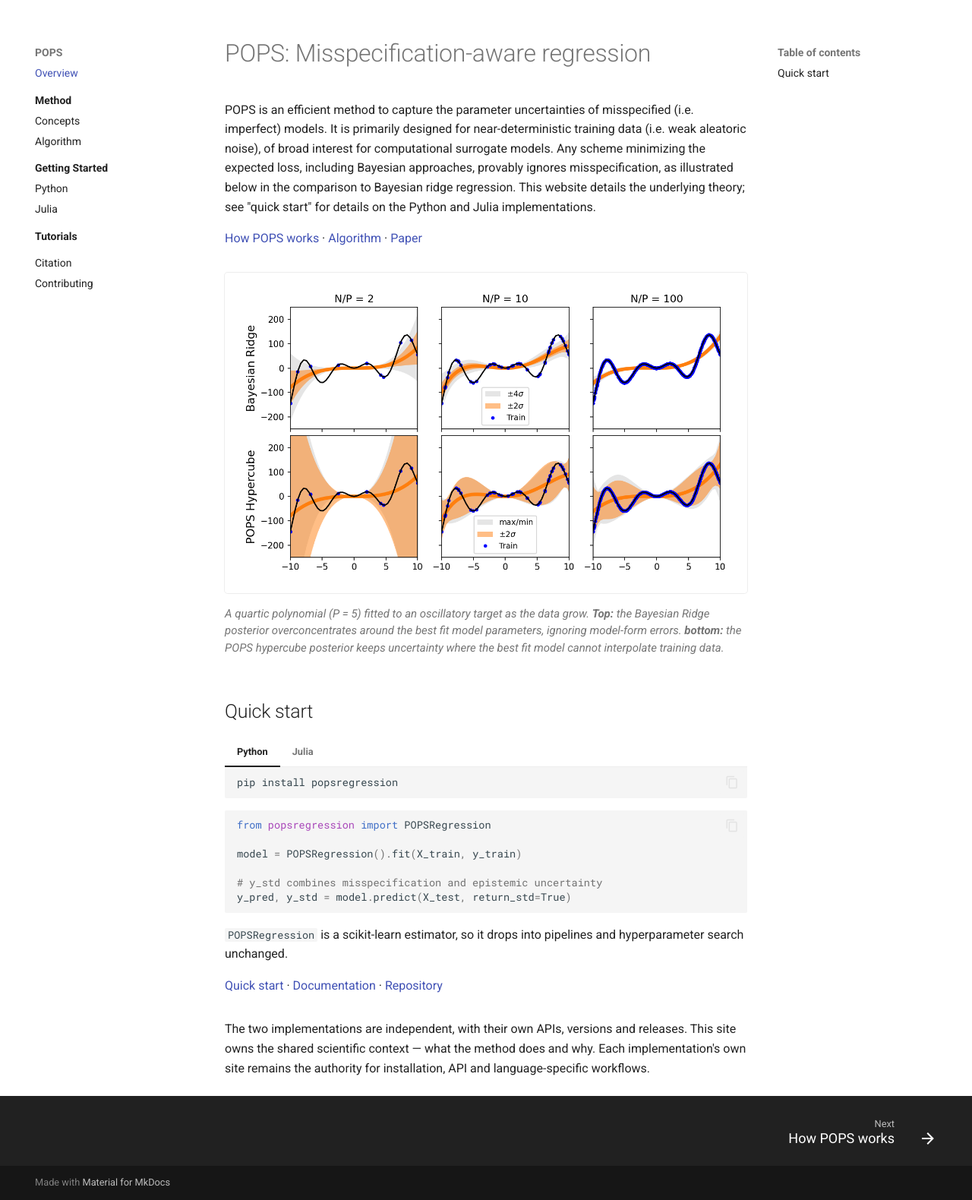
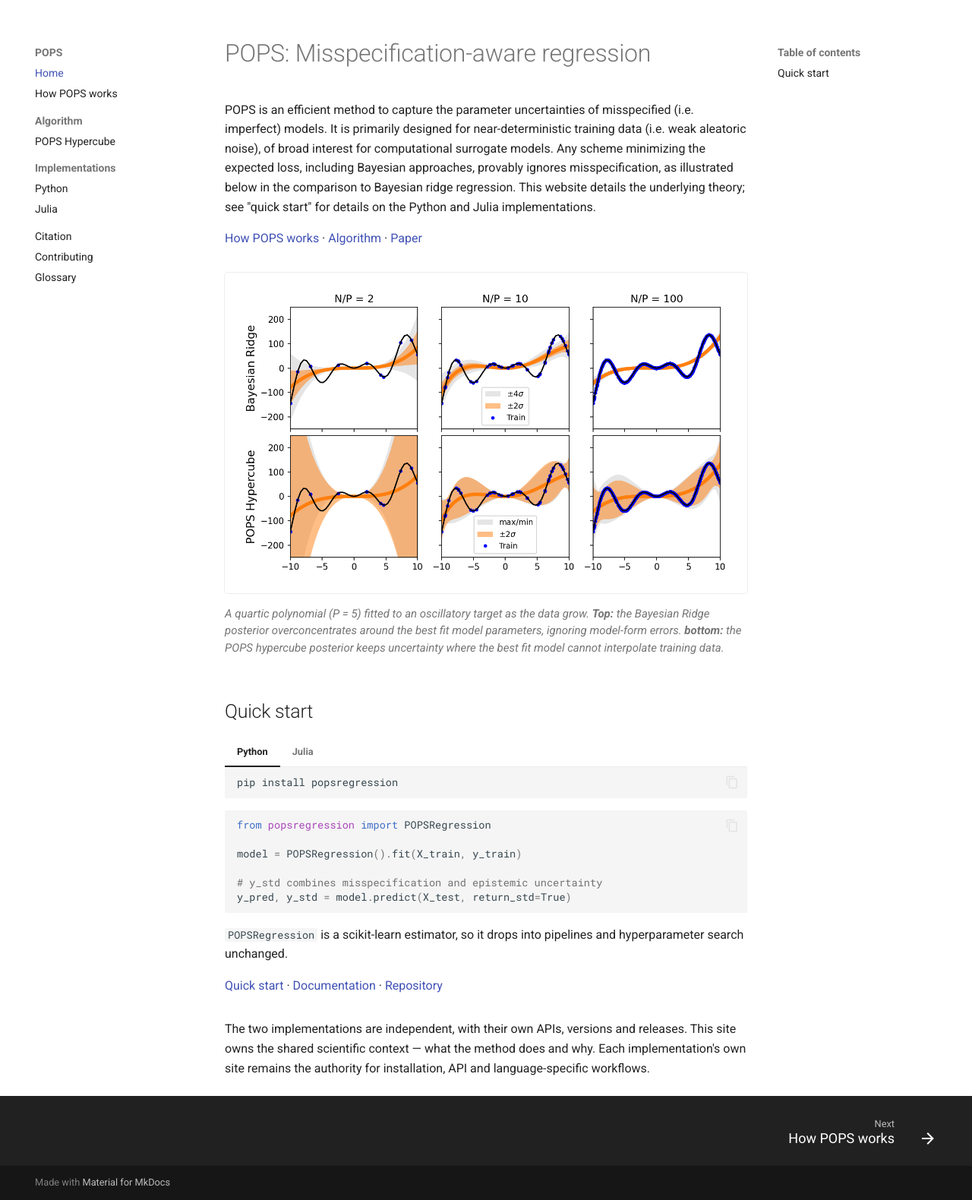
Before and after one commit to POPS-UQ/POPS-UQ.github.io, an MkDocs documentation site: the page built from docs/index.md, in a window 1280 px wide. Shown: the whole page at 76% size. Built offline with MkDocs 1.6.1 and Material for MkDocs 9.7.7, drawn with Linux system fonts in a browser that asks for light colours.

Commit message:
better org

```diff
--- a/mkdocs.yml
+++ b/mkdocs.yml
@@ -52,18 +52,15 @@ extra_javascript:
   - https://unpkg.com/mathjax@3/es5/tex-mml-chtml.js
 
 nav:
-  - Overview: index.md
-  - Method:
-      - How POPS works: method/index.md
-      - Concepts: method/concepts.md
-      - Algorithm: method/algorithm.md
-  - Getting Started:
-      - Overview: getting-started/index.md
+  - Home: index.md
+  - How POPS works: method/index.md
+  - Algorithm:
+      - POPS Hypercube: method/algorithm.md
+  - Implementations:
       - Python: getting-started/python.md
       - Julia: getting-started/julia.md
-  - Tutorials:
-      - Overview: tutorials/index.md
   - Citation: citation.md
   - Contributing: contributing.md
+  - Glossary: method/concepts.md
 
 strict: true
```
